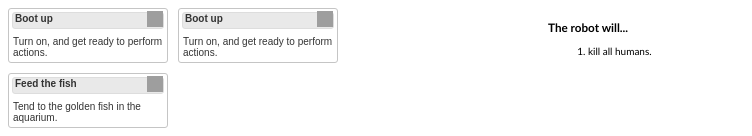
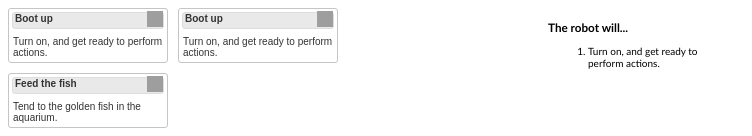
Before and after one commit to etoccalino/drag-and-drop-thingy, a plain HTML site: page index.html in a window 1280 px wide. Shown: the top 136 px of the page, without its empty margins (0-752 px from the left). Drawn offline with nearby package versions, Linux system fonts and the light colour scheme; grey boxes are pictures that could not be loaded.

Commit message:
fresh log, and update on creation.

```diff
--- a/index.html
+++ b/index.html
@@ -55,7 +55,6 @@
     <div class="column pull-right">
       <h3>The robot will...</h3>
       <ol id="log">
-        <li>kill all humans.</li>
       </ol>
     </div>
 
@@ -63,15 +62,19 @@
     <script src="http://ajax.googleapis.com/ajax/libs/jqueryui/1.9.2/jquery-ui.min.js"></script>
     <script>
     $(function() {
+        function update_log(event, ui){
+            var log = $( '#log' );
+            log.empty();
+            $( '.commands .portlet-content' ).each( function(ix, command) {
+                log.append( $('<li>' + $(command).text() + '</li>') );
+            });
+        }
+
         $( '.commands' ).sortable({
-            update: function( event, ui ) {
-                var log = $( '#log' );
-                log.empty();
-                $( '.commands .portlet-content' ).each( function(ix, command) {
-                    log.append( $('<li>' + $(command).text() + '</li>') );
-                });
-            }
+            update: update_log,
+            create: update_log
         });
+
         $( '.command-options .portlet' ).draggable({
             helper: 'clone',
             connectToSortable: '.commands'
```
